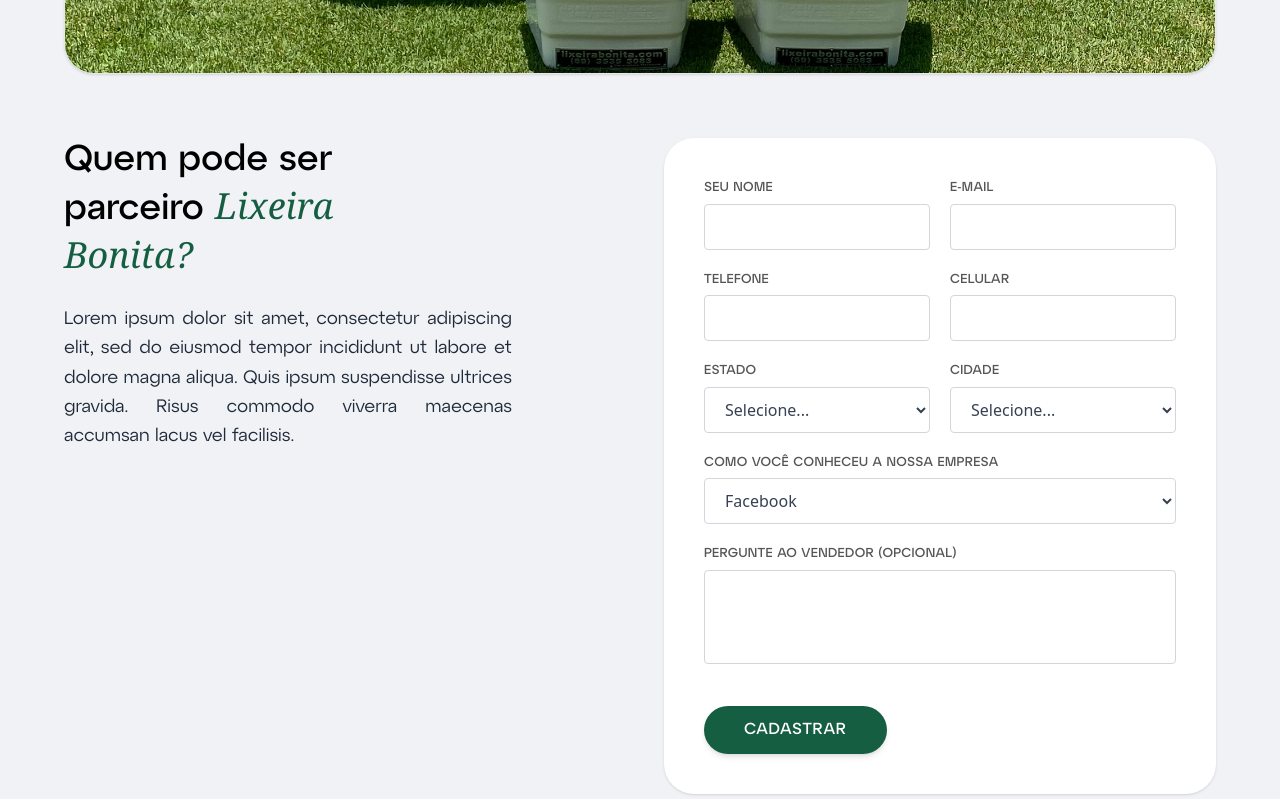
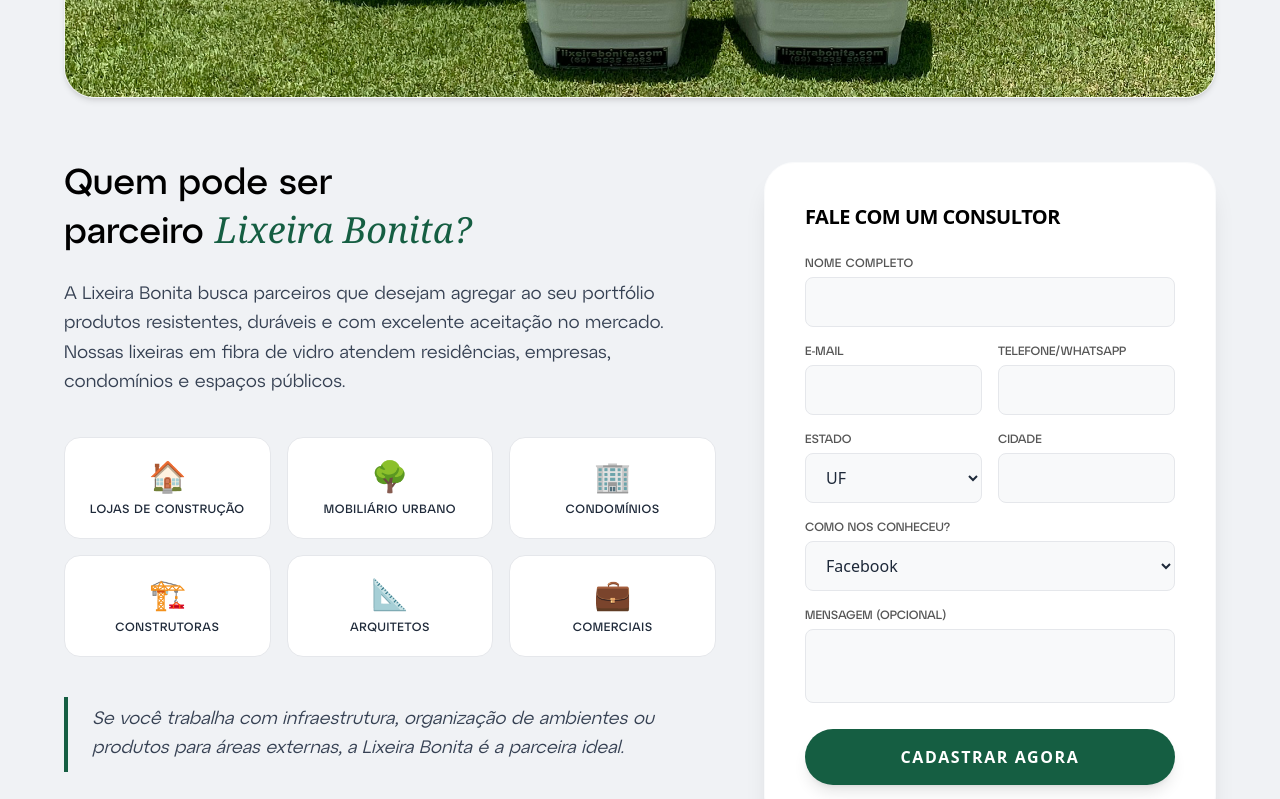
Before and after one commit to trldebrito/lixeira-bonita, a Vue app: page /seja-parceiro in a window 1280 px wide. Shown: the part 660-1459 px from the top of the page. Built offline with nearby package versions, Linux system fonts and the light colour scheme; a web font is replaced by a local one.

Commit message:
✨ Ajustes
Ajustes

```diff
--- a/src/views/PartnerView.vue
+++ b/src/views/PartnerView.vue
@@ -20,132 +20,112 @@
   <div class="bg-[#F0F2F5] min-h-screen pb-20 font-sans pt-10">
     <div class="max-w-[1200px] mx-auto px-6">
 
-      <div class="mb-12">
-        <h1 class="text-4xl md:text-6xl font-atyp-medium text-black uppercase leading-tight tracking-tight max-w-4xl">
-          Seja um revendedor da Lixeira Bonita
+      <div class="mb-10">
+        <h1 class="text-4xl md:text-5xl lg:text-6xl font-atyp-medium text-black uppercase leading-[1.1] tracking-tight max-w-3xl">
+          Seja um revendedor da <span class="text-[#155e42]">Lixeira Bonita</span>
         </h1>
       </div>
 
-      <div class="w-full h-[300px] md:h-[400px] bg-white rounded-[30px] overflow-hidden mb-16 shadow-sm border border-gray-200">
-        <div class="w-full h-full flex items-center justify-center bg-gray-300">
-          <img :src="partnerImg" alt="Seja um revendedor da Lixeira Bonita" class="w-full h-full object-cover object-center" />
-        </div>
+      <div class="w-full h-[300px] md:h-[450px] bg-white rounded-[30px] overflow-hidden mb-16 shadow-md border border-gray-100">
+          <img :src="partnerImg" alt="Seja um revendedor" class="w-full h-full object-cover" />
       </div>
 
-      <div class="grid grid-cols-1 md:grid-cols-2 gap-12 items-start">
+      <div class="grid grid-cols-1 lg:grid-cols-12 gap-12 items-start">
 
+        <div class="lg:col-span-7 space-y-10">
           <div class="space-y-6">
             <h2 class="text-4xl font-atyp-medium text-black leading-tight">
               Quem pode ser <br>
               parceiro
-            <span class="font-serif font-atyp-medium italic text-[#155e42]">Lixeira</span> <br>
-            <span class="font-serif font-atyp-medium italic text-[#155e42]">Bonita?</span>
+              <span class="font-serif italic text-[#155e42]">Lixeira Bonita?</span>
             </h2>
 
-          <p class="text-lg text-gray-800 font-atyp leading-relaxed text-justify max-w-md">
-            Lorem ipsum dolor sit amet, consectetur adipiscing elit, sed do eiusmod tempor incididunt ut labore et dolore magna aliqua. Quis ipsum suspendisse ultrices gravida. Risus commodo viverra maecenas accumsan lacus vel facilisis.
+            <p class="text-lg text-gray-700 font-atyp leading-relaxed font-atyp">
+              A Lixeira Bonita busca parceiros que desejam agregar ao seu portfólio produtos resistentes, duráveis e com excelente aceitação no mercado. Nossas lixeiras em fibra de vidro atendem residências, empresas, condomínios e espaços públicos.
             </p>
           </div>
 
-        <div class="bg-white rounded-[30px] p-8 md:p-10 shadow-sm w-full max-w-xl ml-auto">
-            <form class="space-y-5" @submit.prevent>
+          <div class="grid grid-cols-2 sm:grid-cols-3 gap-4">
+            <div v-for="item in [
+              { text: 'Lojas de Construção', icon: '🏠' },
+              { text: 'Mobiliário Urbano', icon: '🌳' },
+              { text: 'Condomínios', icon: '🏢' },
+              { text: 'Construtoras', icon: '🏗️' },
+              { text: 'Arquitetos', icon: '📐' },
+              { text: 'Comerciais', icon: '💼' }
+            ]"
+            :key="item.text"
+            class="bg-white p-5 rounded-2xl border border-gray-200 flex flex-col items-center justify-center text-center hover:border-[#155e42] hover:shadow-md transition-all">
+              <div class="text-3xl mb-2">{{ item.icon }}</div>
+              <p class="font-atyp-medium text-gray-800 text-[11px] md:text-xs uppercase tracking-wider">
+                {{ item.text }}
+              </p>
+            </div>
+          </div>
 
-                <div class="grid grid-cols-1 md:grid-cols-2 gap-5">
+          <p class="text-lg text-gray-700 font-atyp leading-relaxed border-l-4 border-[#155e42] pl-6 py-2 italic">
+            Se você trabalha com infraestrutura, organização de ambientes ou produtos para áreas externas, a Lixeira Bonita é a parceira ideal.
+          </p>
+        </div>
 
+        <div class="lg:col-span-5 bg-white rounded-[30px] p-8 md:p-10 shadow-xl border border-gray-50 sticky top-10">
+            <h3 class="text-xl font-bold text-black mb-6 uppercase tracking-tight">Fale com um consultor</h3>
+
+            <form class="space-y-5" @submit.prevent="handleSubmit">
+                <div class="space-y-4">
                     <div>
-                        <label class="block font-atyp-medium text-[#555555] text-[13px] uppercase mb-1.5 tracking-wide">Seu Nome</label>
-                        <input
-                          type="text"
-                          v-model="form.nome"
-                          class="w-full bg-white border border-gray-300 rounded-[4px] px-4 py-2.5 text-gray-700 outline-none focus:border-[#155e42] focus:ring-1 focus:ring-[#155e42] transition"
-                        >
+                        <label class="block font-atyp-medium text-[#555555] text-[12px] uppercase mb-1 tracking-wide">Nome Completo</label>
+                        <input type="text" v-model="form.nome" class="w-full bg-[#F8F9FA] border border-gray-200 rounded-lg px-4 py-3 focus:border-[#155e42] focus:bg-white transition outline-none">
+                    </div>
+
+                    <div class="grid grid-cols-1 md:grid-cols-2 gap-4">
+                        <div>
+                            <label class="block font-atyp-medium text-[#555555] text-[12px] uppercase mb-1">E-mail</label>
+                            <input type="email" v-model="form.email" class="w-full bg-[#F8F9FA] border border-gray-200 rounded-lg px-4 py-3 focus:border-[#155e42] outline-none">
+                        </div>
+                        <div>
+                            <label class="block font-atyp-medium text-[#555555] text-[12px] uppercase mb-1">Telefone/WhatsApp</label>
+                            <input type="tel" v-model="form.telefone" class="w-full bg-[#F8F9FA] border border-gray-200 rounded-lg px-4 py-3 focus:border-[#155e42] outline-none">
+                        </div>
+                    </div>
+
+                    <div class="grid grid-cols-2 gap-4">
+                        <div>
+                            <label class="block font-atyp-medium text-[#555555] text-[12px] uppercase mb-1">Estado</label>
+                            <select v-model="form.estado" class="w-full bg-[#F8F9FA] border border-gray-200 rounded-lg px-4 py-3 outline-none">
+                                <option value="">UF</option>
+                                <option value="SP">SP</option>
+                                <option value="RJ">RJ</option>
+                            </select>
+                        </div>
+                        <div>
+                            <label class="block font-atyp-medium text-[#555555] text-[12px] uppercase mb-1">Cidade</label>
+                            <input type="text" v-model="form.cidade" class="w-full bg-[#F8F9FA] border border-gray-200 rounded-lg px-4 py-3 outline-none">
+                        </div>
                     </div>
 
                     <div>
-                        <label class="block font-atyp-medium text-[#555555] text-[13px] uppercase mb-1.5 tracking-wide">E-mail</label>
-                        <input
-                          type="email"
-                          v-model="form.email"
-                          class="w-full bg-white border border-gray-300 rounded-[4px] px-4 py-2.5 text-gray-700 outline-none focus:border-[#155e42] focus:ring-1 focus:ring-[#155e42] transition"
-                        >
-                    </div>
-
-                    <div>
-                        <label class="block font-atyp-medium text-[#555555] text-[13px] uppercase mb-1.5 tracking-wide">Telefone</label>
-                        <input
-                          type="tel"
-                          v-model="form.telefone"
-                          class="w-full bg-white border border-gray-300 rounded-[4px] px-4 py-2.5 text-gray-700 outline-none focus:border-[#155e42] focus:ring-1 focus:ring-[#155e42] transition"
-                        >
-                    </div>
-
-                    <div>
-                        <label class="block font-atyp-medium text-[#555555] text-[13px] uppercase mb-1.5 tracking-wide">Celular</label>
-                        <input
-                          type="tel"
-                          v-model="form.celular"
-                          class="w-full bg-white border border-gray-300 rounded-[4px] px-4 py-2.5 text-gray-700 outline-none focus:border-[#155e42] focus:ring-1 focus:ring-[#155e42] transition"
-                        >
-                    </div>
-
-                    <div>
-                        <label class="block font-atyp-medium text-[#555555] text-[13px] uppercase mb-1.5 tracking-wide">Estado</label>
-                        <select
-                          v-model="form.estado"
-                          class="w-full bg-white border border-gray-300 rounded-[4px] px-4 py-2.5 text-gray-700 outline-none focus:border-[#155e42] focus:ring-1 focus:ring-[#155e42] transition cursor-pointer"
-                        >
-                            <option value="">Selecione...</option>
-                            <option value="SP">São Paulo</option>
-                            <option value="RJ">Rio de Janeiro</option>
-                            <option value="PR">Paraná</option>
+                        <label class="block font-atyp-medium text-[#555555] text-[12px] uppercase mb-1">Como nos conheceu?</label>
+                        <select v-model="form.comoConheceu" class="w-full bg-[#F8F9FA] border border-gray-200 rounded-lg px-4 py-3 outline-none">
+                            <option value="Google">Google</option>
+                            <option value="Instagram">Instagram</option>
+                            <option value="Facebook">Facebook</option>
                         </select>
                     </div>
 
                     <div>
-                        <label class="block font-atyp-medium text-[#555555] text-[13px] uppercase mb-1.5 tracking-wide">Cidade</label>
-                        <select
-                          v-model="form.cidade"
-                          class="w-full bg-white border border-gray-300 rounded-[4px] px-4 py-2.5 text-gray-700 outline-none focus:border-[#155e42] focus:ring-1 focus:ring-[#155e42] transition cursor-pointer"
-                        >
-                            <option value="">Selecione...</option>
-                            </select>
+                        <label class="block font-atyp-medium text-[#555555] text-[12px] uppercase mb-1">Mensagem (Opcional)</label>
+                        <textarea v-model="form.mensagem" rows="2" class="w-full bg-[#F8F9FA] border border-gray-200 rounded-lg px-4 py-3 outline-none resize-none"></textarea>
+                    </div>
                 </div>
 
-                </div>
-
-                <div>
-                    <label class="block font-atyp-medium text-[#555555] text-[13px] uppercase mb-1.5 tracking-wide">Como você conheceu a nossa empresa</label>
-                    <select
-                      v-model="form.comoConheceu"
-                      class="w-full bg-white border border-gray-300 rounded-[4px] px-4 py-2.5 text-gray-700 outline-none focus:border-[#155e42] focus:ring-1 focus:ring-[#155e42] transition cursor-pointer"
-                    >
-                        <option value="Facebook">Facebook</option>
-                        <option value="Instagram">Instagram</option>
-                        <option value="Google">Google / Pesquisa</option>
-                        <option value="Indicacao">Indicação</option>
-                    </select>
-                </div>
-
-                <div>
-                    <label class="block font-atyp-medium text-[#555555] text-[13px] uppercase mb-1.5 tracking-wide">Pergunte ao vendedor (Opcional)</label>
-                    <textarea
-                      v-model="form.mensagem"
-                      rows="3"
-                      class="w-full bg-white border border-gray-300 rounded-[4px] px-4 py-2.5 text-gray-700 outline-none focus:border-[#155e42] focus:ring-1 focus:ring-[#155e42] transition resize-none"
-                    ></textarea>
-                </div>
-
-                <div class="pt-4">
-                    <button type="submit" class="bg-[#155e42] hover:bg-[#0e3a28] text-white font-atyp-medium py-3 px-10 rounded-full uppercase tracking-wider transition shadow-md w-full md:w-auto">
-                        CADASTRAR
+                <button type="submit" class="w-full bg-[#155e42] hover:bg-[#0e3a28] text-white font-bold py-4 rounded-full uppercase tracking-widest transition-all transform hover:scale-[1.02] shadow-lg">
+                    CADASTRAR AGORA
                 </button>
-                </div>
-
             </form>
         </div>
 
       </div>
-
     </div>
   </div>
 </template>
--- a/src/views/ProductsView.vue
+++ b/src/views/ProductsView.vue
@@ -30,7 +30,7 @@
   <div class="bg-[#F0F2F5] min-h-screen pb-20 font-sans pt-12">
     <div class="max-w-[1200px] mx-auto px-6">
 
-      <h1 class="text-4xl md:text-6xl font-bold text-black uppercase mb-16 tracking-tight">
+      <h1 class="text-4xl md:text-6xl font-atyp-medium text-black uppercase mb-16 tracking-tight">
         LIXEIRAS PARA FAMÍLIAS
       </h1>
 
@@ -52,12 +52,12 @@
 
           </div>
 
-          <h3 class="text-xl font-bold text-black text-center group-hover:text-[#1d824c] transition-colors uppercase tracking-wide">
+          <h3 class="text-xl font-atyp-medium text-black text-center group-hover:text-[#1d824c] transition-colors uppercase tracking-wide">
             {{ product.title }}
           </h3>
 
           <div class="mt-2 flex justify-center">
-            <span class="text-sm font-semibold text-[#1d824c] opacity-0 group-hover:opacity-100 transition-opacity">
+            <span class="font-atyp text-sm font-semibold text-[#1d824c] opacity-0 group-hover:opacity-100 transition-opacity">
               VER DETALHES →
             </span>
           </div>
```
Lines whose indentation alone changed are shown as unchanged.
